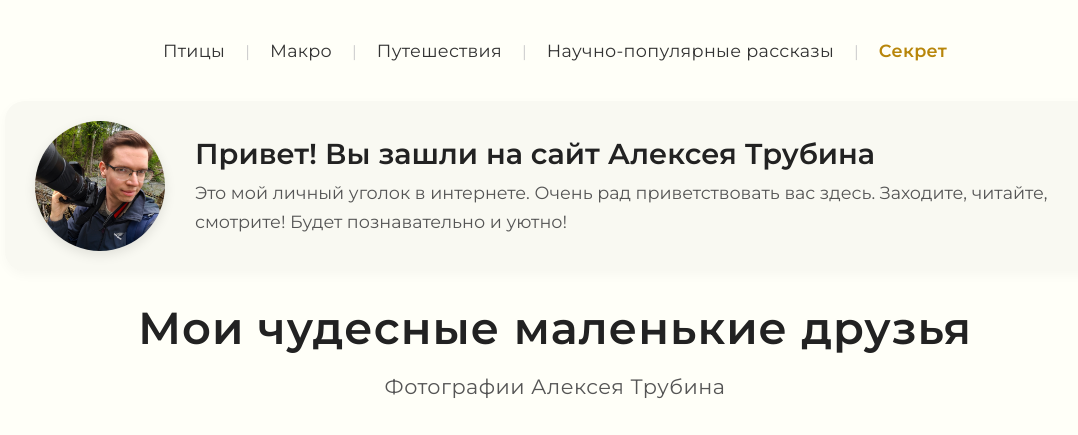
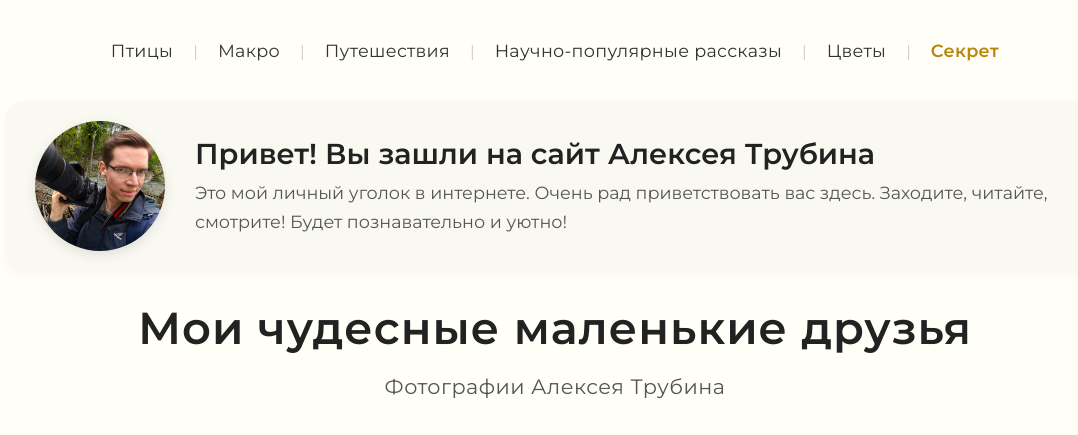
Before and after one commit to alextrubin/alextrubin.github.io, a Jekyll site: the page built from index.html, in a window 1280 px wide, cut to the strip 0-435 px from the top of the page. Shown: the whole strip, without its empty margins (85-1163 px from the left). Built offline with Jekyll 4.4.1, drawn with Linux system fonts in a browser that asks for light colours.

Commit message:
Update nav.html

```diff
--- a/_includes/nav.html
+++ b/_includes/nav.html
@@ -5,6 +5,7 @@
     <li><a href="/macro/1.html">Макро</a></li>
     <li><a href="/travel/1.html">Путешествия</a></li>
     <li><a href="/science/1.html">Научно-популярные рассказы</a></li>
+    <li><a href="/flowers/index.html">Цветы</a></li>
     <li><a href="/secret/1.html" class="secret">Секрет</a></li>
   </ul>
 </nav>
```
